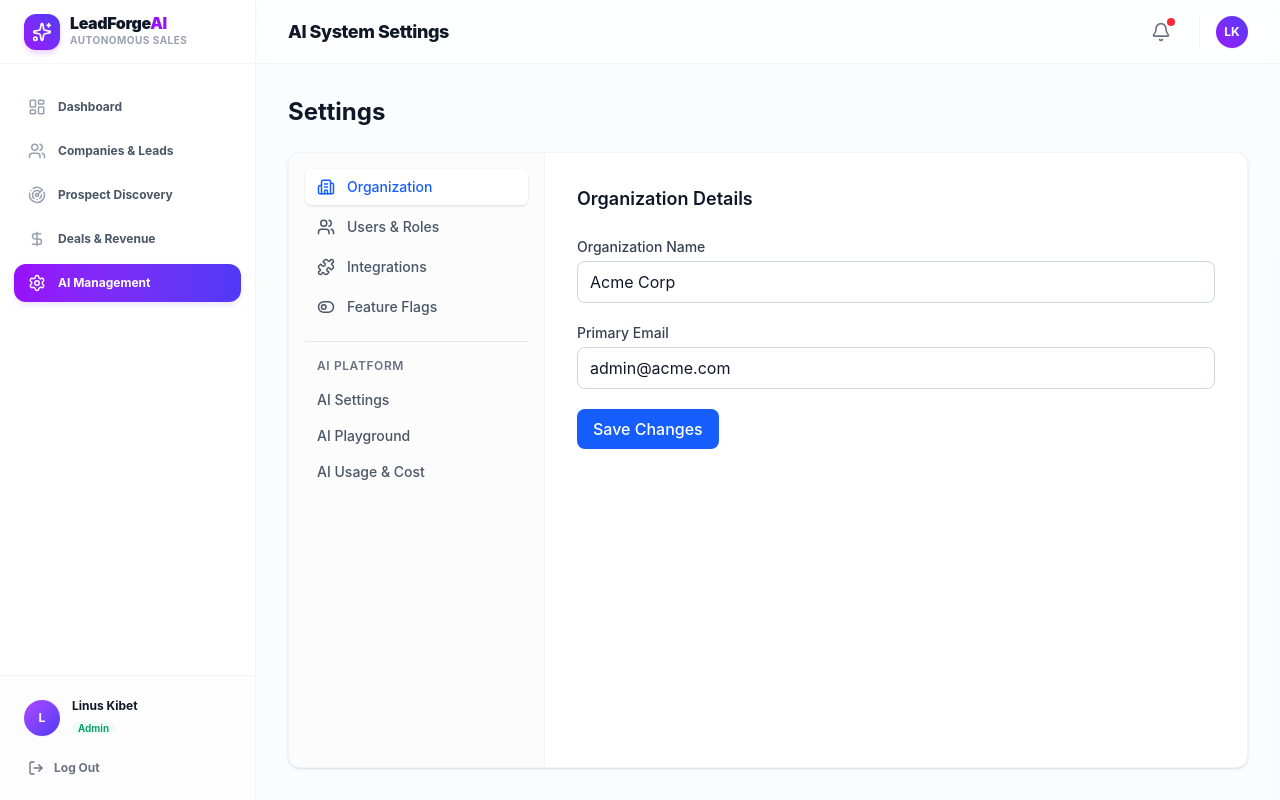
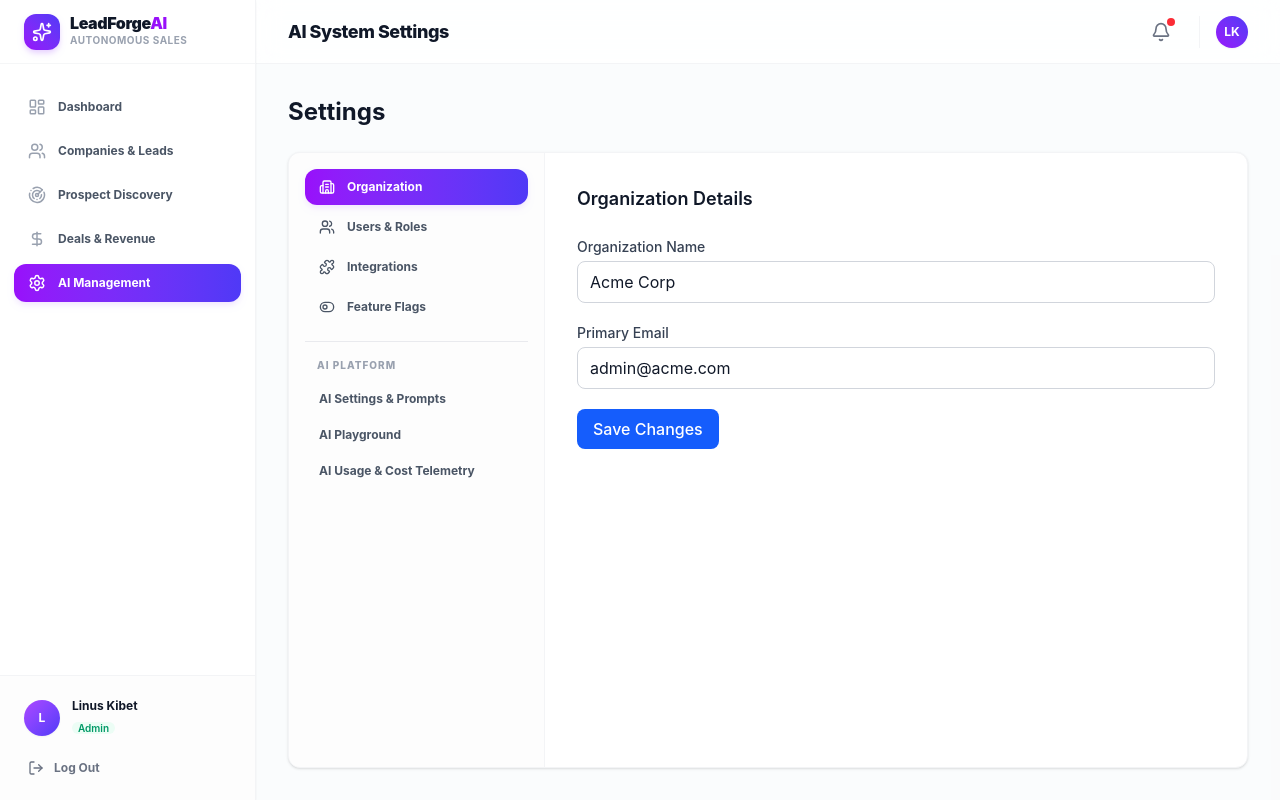
Before and after one commit to devlinuskibet/LeadForgeAI, a React (Vite) app in the folder frontend/: page /settings in a window 1280 px wide. Built offline with nearby package versions, Linux system fonts and the light colour scheme.

Commit message:
ui(settings): polish AI Management panel with model selection chips and active prompt version cards

```diff
--- a/frontend/src/pages/Settings.tsx
+++ b/frontend/src/pages/Settings.tsx
@@ -12,51 +12,51 @@ export default function Settings() {
 
       <div className="flex-1 bg-white rounded-xl shadow-sm border border-gray-100 flex overflow-hidden">
         {/* Settings Sidebar */}
-        <div className="w-64 border-r border-gray-100 bg-gray-50/50 p-4">
+        <div className="w-64 border-r border-gray-100 bg-gray-50/40 p-4">
           <nav className="space-y-1">
             <button
               onClick={() => setActiveTab("organization")}
-              className={`w-full flex items-center gap-3 px-3 py-2 rounded-md font-medium text-sm transition-colors ${activeTab === 'organization' ? 'bg-white text-blue-600 shadow-sm' : 'text-gray-600 hover:bg-gray-100'}`}
+              className={`w-full flex items-center gap-3 px-3.5 py-2.5 rounded-xl font-bold text-xs transition-all ${activeTab === 'organization' ? 'bg-gradient-to-r from-purple-600 to-indigo-600 text-white shadow-md shadow-purple-100' : 'text-gray-600 hover:bg-purple-50/60 hover:text-purple-700'}`}
             >
-              <Building2 size={18} /> Organization
+              <Building2 size={16} /> Organization
             </button>
             <button
               onClick={() => setActiveTab("roles")}
-              className={`w-full flex items-center gap-3 px-3 py-2 rounded-md font-medium text-sm transition-colors ${activeTab === 'roles' ? 'bg-white text-blue-600 shadow-sm' : 'text-gray-600 hover:bg-gray-100'}`}
+              className={`w-full flex items-center gap-3 px-3.5 py-2.5 rounded-xl font-bold text-xs transition-all ${activeTab === 'roles' ? 'bg-gradient-to-r from-purple-600 to-indigo-600 text-white shadow-md shadow-purple-100' : 'text-gray-600 hover:bg-purple-50/60 hover:text-purple-700'}`}
             >
-              <Users size={18} /> Users & Roles
+              <Users size={16} /> Users & Roles
             </button>
             <button
               onClick={() => setActiveTab("integrations")}
-              className={`w-full flex items-center gap-3 px-3 py-2 rounded-md font-medium text-sm transition-colors ${activeTab === 'integrations' ? 'bg-white text-blue-600 shadow-sm' : 'text-gray-600 hover:bg-gray-100'}`}
+              className={`w-full flex items-center gap-3 px-3.5 py-2.5 rounded-xl font-bold text-xs transition-all ${activeTab === 'integrations' ? 'bg-gradient-to-r from-purple-600 to-indigo-600 text-white shadow-md shadow-purple-100' : 'text-gray-600 hover:bg-purple-50/60 hover:text-purple-700'}`}
             >
-              <Puzzle size={18} /> Integrations
+              <Puzzle size={16} /> Integrations
             </button>
             <button
               onClick={() => setActiveTab("features")}
-              className={`w-full flex items-center gap-3 px-3 py-2 rounded-md font-medium text-sm transition-colors ${activeTab === 'features' ? 'bg-white text-blue-600 shadow-sm' : 'text-gray-600 hover:bg-gray-100'}`}
+              className={`w-full flex items-center gap-3 px-3.5 py-2.5 rounded-xl font-bold text-xs transition-all ${activeTab === 'features' ? 'bg-gradient-to-r from-purple-600 to-indigo-600 text-white shadow-md shadow-purple-100' : 'text-gray-600 hover:bg-purple-50/60 hover:text-purple-700'}`}
             >
-              <ToggleLeft size={18} /> Feature Flags
+              <ToggleLeft size={16} /> Feature Flags
             </button>
-            <div className="pt-4 mt-4 border-t border-gray-200">
-              <p className="px-3 text-xs font-semibold text-gray-500 uppercase tracking-wider mb-2">AI Platform</p>
+            <div className="pt-4 mt-4 border-t border-gray-200/80">
+              <p className="px-3 text-[10px] font-extrabold text-gray-400 uppercase tracking-widest mb-2">AI Platform</p>
               <button
                 onClick={() => setActiveTab("ai_settings")}
-                className={`w-full flex items-center gap-3 px-3 py-2 rounded-md font-medium text-sm transition-colors ${activeTab === 'ai_settings' ? 'bg-white text-blue-600 shadow-sm' : 'text-gray-600 hover:bg-gray-100'}`}
+                className={`w-full flex items-center gap-3 px-3.5 py-2.5 rounded-xl font-bold text-xs transition-all ${activeTab === 'ai_settings' ? 'bg-gradient-to-r from-purple-600 to-indigo-600 text-white shadow-md shadow-purple-100' : 'text-gray-600 hover:bg-purple-50/60 hover:text-purple-700'}`}
               >
-                AI Settings
+                AI Settings & Prompts
               </button>
               <button
                 onClick={() => setActiveTab("ai_playground")}
-                className={`w-full flex items-center gap-3 px-3 py-2 rounded-md font-medium text-sm transition-colors ${activeTab === 'ai_playground' ? 'bg-white text-blue-600 shadow-sm' : 'text-gray-600 hover:bg-gray-100'}`}
+                className={`w-full flex items-center gap-3 px-3.5 py-2.5 rounded-xl font-bold text-xs transition-all ${activeTab === 'ai_playground' ? 'bg-gradient-to-r from-purple-600 to-indigo-600 text-white shadow-md shadow-purple-100' : 'text-gray-600 hover:bg-purple-50/60 hover:text-purple-700'}`}
               >
                 AI Playground
               </button>
               <button
                 onClick={() => setActiveTab("ai_usage")}
-                className={`w-full flex items-center gap-3 px-3 py-2 rounded-md font-medium text-sm transition-colors ${activeTab === 'ai_usage' ? 'bg-white text-blue-600 shadow-sm' : 'text-gray-600 hover:bg-gray-100'}`}
+                className={`w-full flex items-center gap-3 px-3.5 py-2.5 rounded-xl font-bold text-xs transition-all ${activeTab === 'ai_usage' ? 'bg-gradient-to-r from-purple-600 to-indigo-600 text-white shadow-md shadow-purple-100' : 'text-gray-600 hover:bg-purple-50/60 hover:text-purple-700'}`}
               >
-                AI Usage & Cost
+                AI Usage & Cost Telemetry
               </button>
             </div>
           </nav>
```
